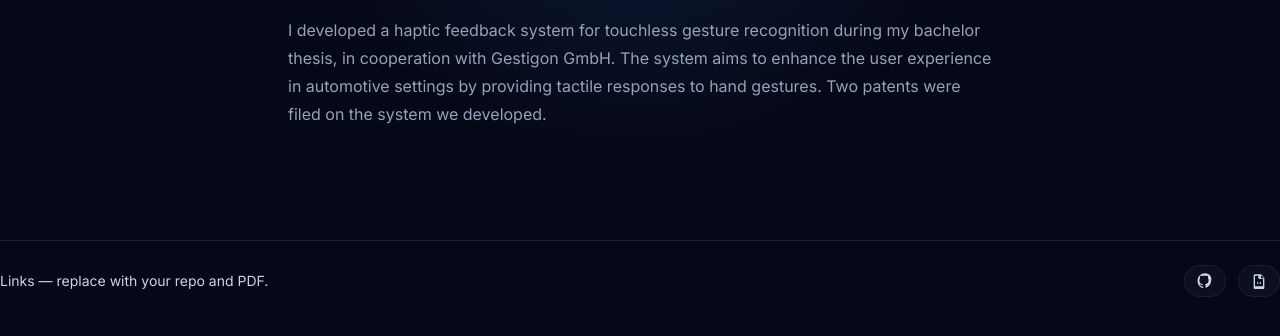
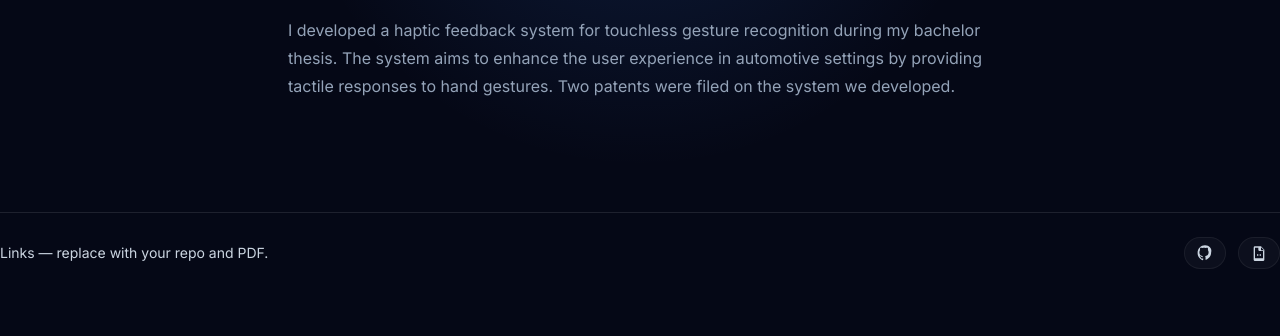
Before and after one commit to fio-la/fio-la.github.io, a plain HTML site: page BA-thesis.html in a window 1280 px wide. Shown: the part 192-528 px from the top of the page. Drawn offline with nearby package versions, Linux system fonts and the light colour scheme.

Commit message:
delte name for now

```diff
--- a/BA-thesis.html
+++ b/BA-thesis.html
@@ -15,7 +15,7 @@
     <a href="index.html" class="mb-8 inline-flex text-sm text-slate-400 transition hover:text-white">← Back</a>
     <p class="text-[11px] uppercase tracking-[0.35em] text-slate-400">Research</p>
     <h1 class="mt-3 text-3xl font-semibold tracking-tight sm:text-4xl">Feedback System for touchless Gestures</h1>
-    <p class="mt-5 text-base leading-7 text-slate-400">I developed a haptic feedback system for touchless gesture recognition during my bachelor thesis, in cooperation with Gestigon GmbH. The system aims to enhance the user experience in automotive settings by providing tactile responses to hand gestures. Two patents were filed on the system we developed.</p>
+    <p class="mt-5 text-base leading-7 text-slate-400">I developed a haptic feedback system for touchless gesture recognition during my bachelor thesis. The system aims to enhance the user experience in automotive settings by providing tactile responses to hand gestures. Two patents were filed on the system we developed.</p>
   </main>
 
     <footer class="mt-12 flex items-center justify-between gap-4 border-t border-white/10 pt-6 text-slate-300">
```
